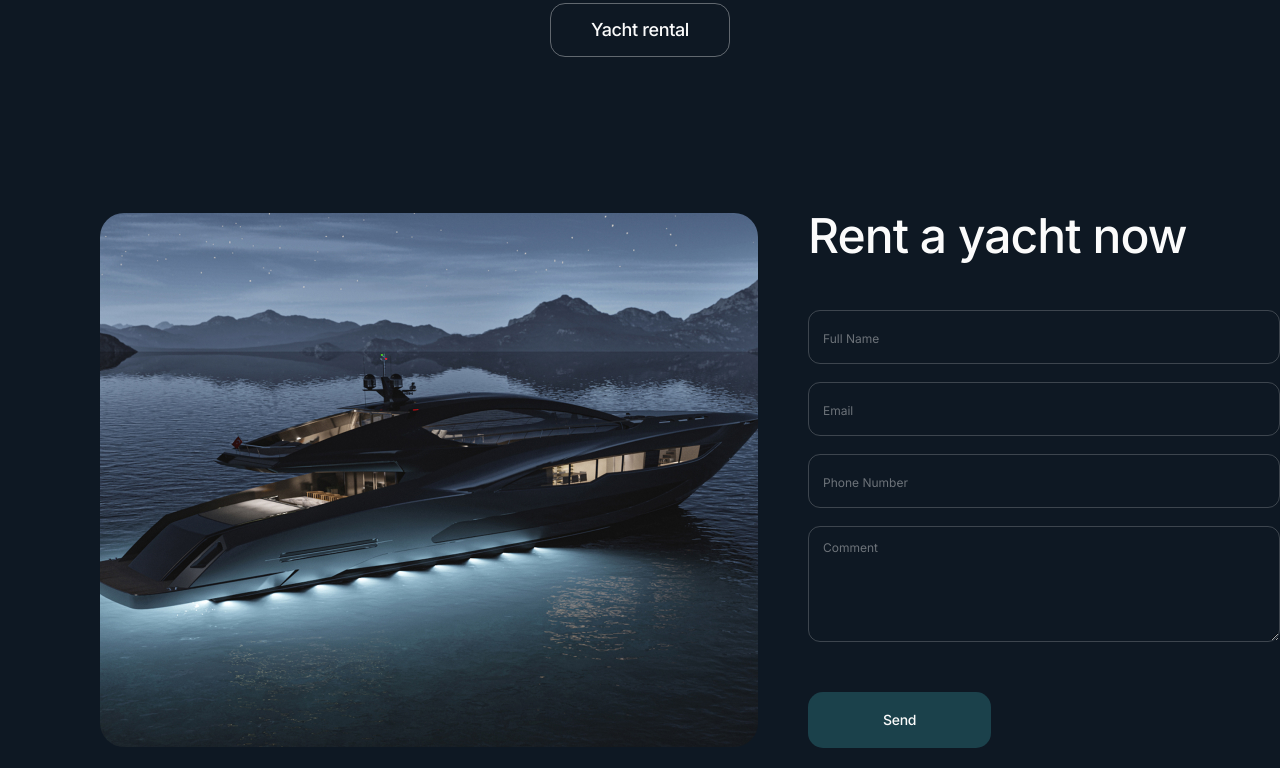
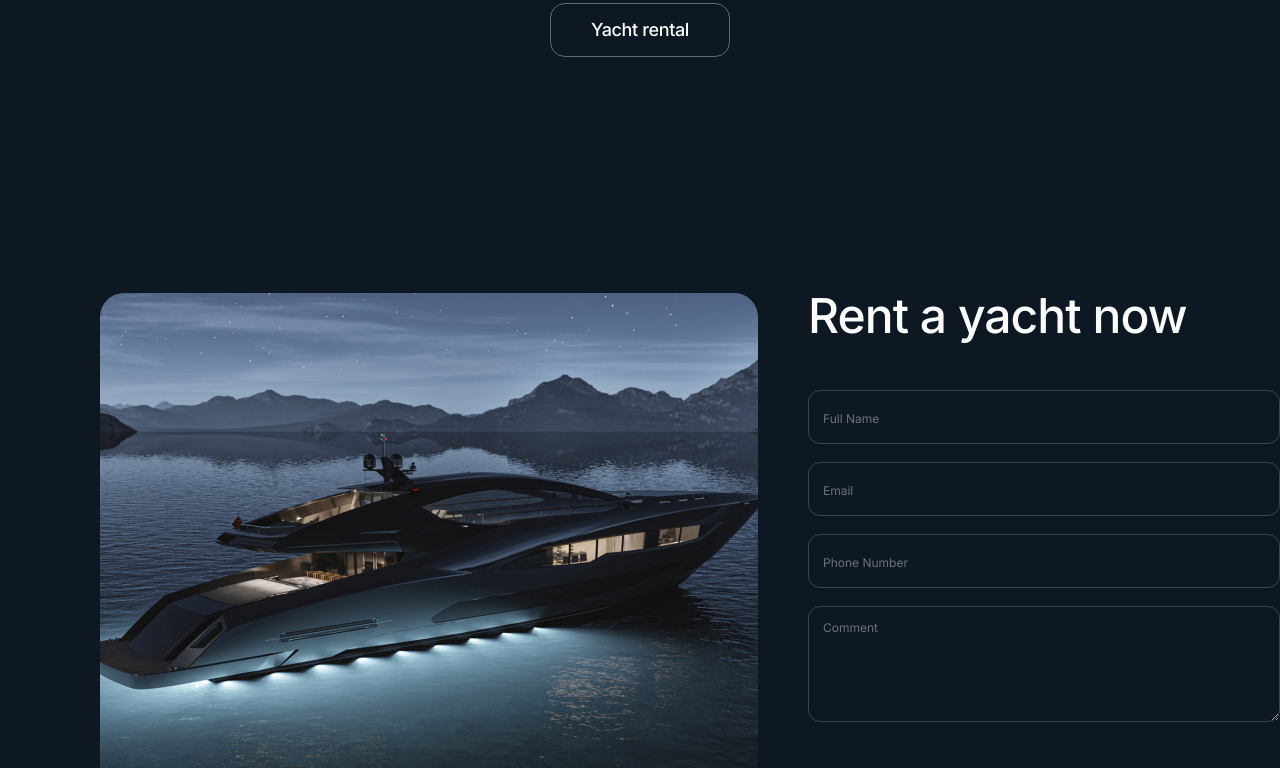
Before and after one commit to andriiyakymiv/project-nexus, a plain HTML site: page index.html in a window 1280 px wide. Shown: the part 2405-3173 px from the top of the page. Drawn offline with nearby package versions, Linux system fonts and the light colour scheme.

Commit message:
Deploying to gh-pages from @ andriiyakymiv/project-nexus@49f55595e91be3f2115ba36a1d87b78e41520d58 🚀

```diff
--- a/index.html
+++ b/index.html
@@ -283,7 +283,7 @@
 </section>
 
 
-    <section class="rent-yacht" id="rentyacht">
+    <section class="section rent-yacht" id="rentyacht">
   <div class="container rent-yacht-container">
     <div class="image-form-wrapper">
       <picture>
```
